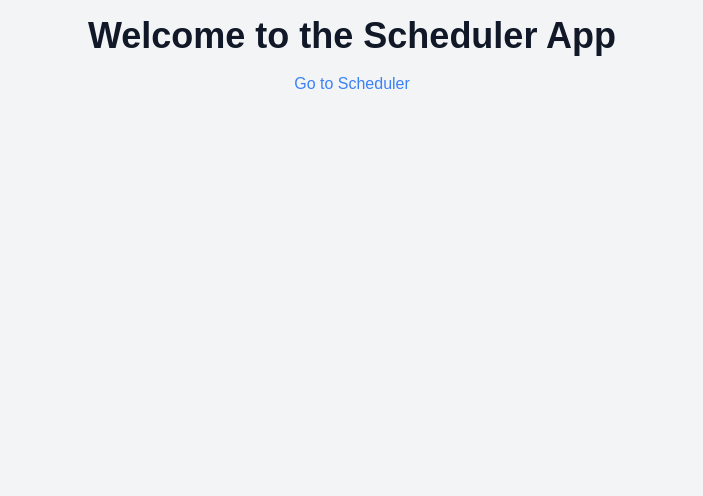
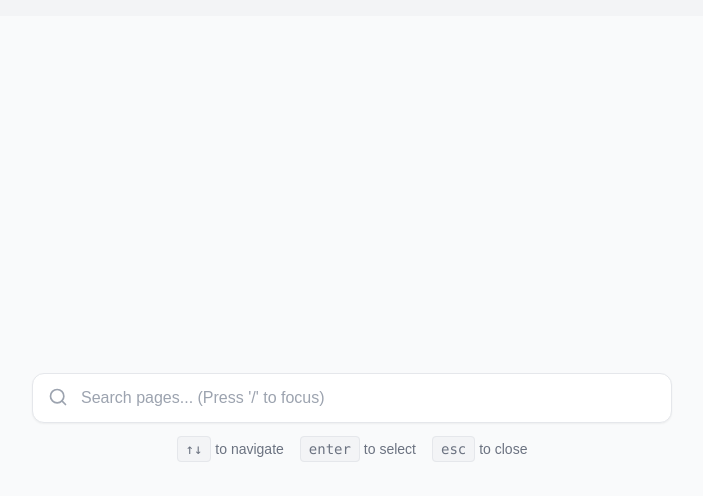
Before and after one commit to disCodeOri/IBDP-SIMS, a Next.js app in the folder indexengineer/: page / in a window 1280 px wide. Shown: the top 496 px of the page, without its empty margins (288-991 px from the left). Built offline with nearby package versions, Linux system fonts and the light colour scheme.

Commit message:
Implemented new and improved UI for the main page.

```diff
--- a/indexengineer/src/app/page.tsx
+++ b/indexengineer/src/app/page.tsx
@@ -1,12 +1,14 @@
 import Link from 'next/link'
+import SearchNavigation from '@/components/SearchNavigation';
 
 export default function Home() {
   return (
-    <div className="text-center">
+    /*<div className="text-center">
       <h1 className="text-4xl font-bold mb-4 text-gray-900">Welcome to the Scheduler App</h1>
       <Link href="/scheduler" className="text-blue-500 hover:text-blue-700">
         Go to Scheduler
       </Link>
-    </div>
+    </div>*/
+    <SearchNavigation />
   )
 }
--- /dev/null
+++ b/indexengineer/src/components/SearchNavigation.tsx
@@ -0,0 +1,150 @@
+'use client';
+
+import React, { useState, useEffect, useRef } from 'react';
+import { Search, ArrowRight } from 'lucide-react';
+
+const pages = [
+  { title: 'Scheduler', path: '/scheduler', description: 'Manage your tasks and calendar' },
+  { title: 'Note Taker', path: '/notes', description: 'Take and organize your study notes' },
+  { title: 'University', path: '/university', description: 'Track university applications and deadlines' },
+  { title: 'Sports Tracker', path: '/sports', description: 'Monitor your triathlon, Muay Thai, and fitness progress' },
+  { title: 'Mental Health', path: '/mental-health', description: 'Track your well-being and relaxation activities' },
+  { title: 'Analytics', path: '/analytics', description: 'View your performance metrics and insights' }
+];
+
+const SearchNavigation = () => {
+  const [isOpen, setIsOpen] = useState(false);
+  const [query, setQuery] = useState('');
+  const [selectedIndex, setSelectedIndex] = useState(0);
+  const searchRef = useRef(null);
+  const containerRef = useRef(null);
+
+  const filteredPages = pages.filter(page =>
+	page.title.toLowerCase().includes(query.toLowerCase()) ||
+	page.description.toLowerCase().includes(query.toLowerCase())
+  );
+
+  useEffect(() => {
+	const handleKeyDown = (e) => {
+	  if (e.key === '/' && e.target.tagName !== 'INPUT') {
+		e.preventDefault();
+		searchRef.current?.focus();
+	  }
+	  if (!isOpen) return;
+
+	  switch(e.key) {
+		case 'ArrowDown':
+		  e.preventDefault();
+		  setSelectedIndex(prev =>
+			prev < filteredPages.length - 1 ? prev + 1 : prev
+		  );
+		  break;
+		case 'ArrowUp':
+		  e.preventDefault();
+		  setSelectedIndex(prev => prev > 0 ? prev - 1 : 0);
+		  break;
+		case 'Enter':
+		  e.preventDefault();
+		  if (filteredPages[selectedIndex]) {
+			window.location.href = filteredPages[selectedIndex].path;
+		  }
+		  break;
+		case 'Escape':
+		  setIsOpen(false);
+		  searchRef.current?.blur();
+		  break;
+	  }
+	};
+
+	window.addEventListener('keydown', handleKeyDown);
+	return () => window.removeEventListener('keydown', handleKeyDown);
+  }, [isOpen, selectedIndex, filteredPages]);
+
+  useEffect(() => {
+	const handleClickOutside = (event) => {
+	  if (containerRef.current && !containerRef.current.contains(event.target)) {
+		setIsOpen(false);
+	  }
+	};
+
+	document.addEventListener('mousedown', handleClickOutside);
+	return () => document.removeEventListener('mousedown', handleClickOutside);
+  }, []);
+
+  return (
+	<div className="min-h-screen flex items-center justify-center bg-gray-50">
+	  <div className="w-full max-w-2xl px-4" ref={containerRef}>
+		<div className="relative">
+		  <div className="relative">
+			<Search className="absolute left-4 top-3.5 h-5 w-5 text-gray-400" />
+			<input
+			  ref={searchRef}
+			  type="text"
+			  placeholder="Search pages... (Press '/' to focus)"
+			  value={query}
+			  onChange={(e) => {
+				setQuery(e.target.value);
+				setIsOpen(true);
+				setSelectedIndex(0);
+			  }}
+			  onFocus={() => setIsOpen(true)}
+			  className="w-full py-3 pl-12 pr-4 text-gray-900 bg-white border border-gray-200 rounded-xl shadow-sm focus:outline-none focus:ring-2 focus:ring-blue-500"
+			/>
+		  </div>
+
+		  {isOpen && filteredPages.length > 0 && (
+			<div className="absolute mt-2 w-full bg-white rounded-xl shadow-lg border border-gray-200 overflow-hidden">
+			  <ul className="py-2">
+				{filteredPages.map((page, index) => (
+				  <li
+					key={page.path}
+					className={`px-4 py-3 cursor-pointer flex items-center justify-between ${
+					  index === selectedIndex ? 'bg-blue-50' : 'hover:bg-gray-50'
+					}`}
+					onMouseEnter={() => setSelectedIndex(index)}
+					onClick={() => window.location.href = page.path}
+				  >
+					<div>
+					  <h3 className="text-sm font-medium text-gray-900">
+						{page.title}
+					  </h3>
+					  <p className="text-sm text-gray-500">
+						{page.description}
+					  </p>
+					</div>
+					{index === selectedIndex && (
+					  <ArrowRight className="h-4 w-4 text-blue-500" />
+					)}
+				  </li>
+				))}
+			  </ul>
+			</div>
+		  )}
+		</div>
+
+		<div className="mt-4 flex justify-center space-x-4 text-sm text-gray-500">
+		  <span>
+			<kbd className="px-2 py-1 bg-gray-100 border border-gray-200 rounded">
+			  ↑↓
+			</kbd>{' '}
+			to navigate
+		  </span>
+		  <span>
+			<kbd className="px-2 py-1 bg-gray-100 border border-gray-200 rounded">
+			  enter
+			</kbd>{' '}
+			to select
+		  </span>
+		  <span>
+			<kbd className="px-2 py-1 bg-gray-100 border border-gray-200 rounded">
+			  esc
+			</kbd>{' '}
+			to close
+		  </span>
+		</div>
+	  </div>
+	</div>
+  );
+};
+
+export default SearchNavigation;
```
